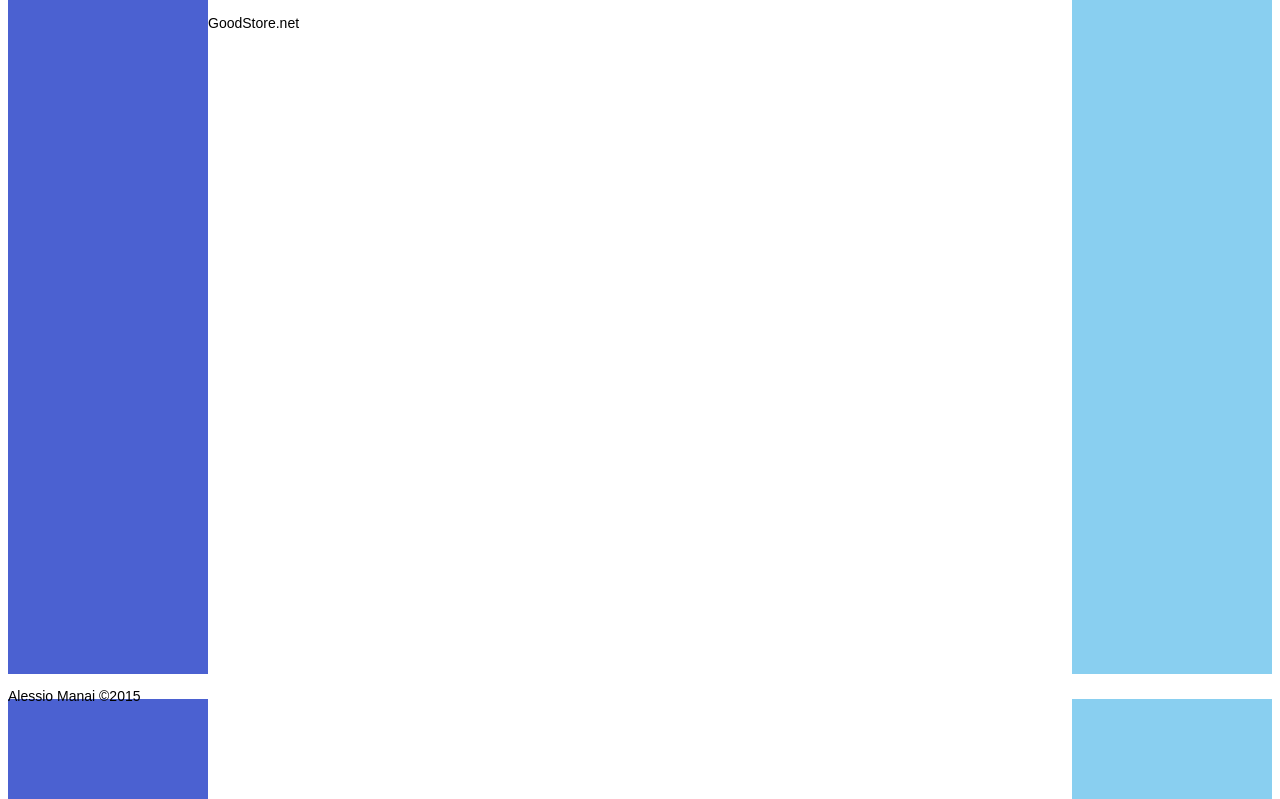
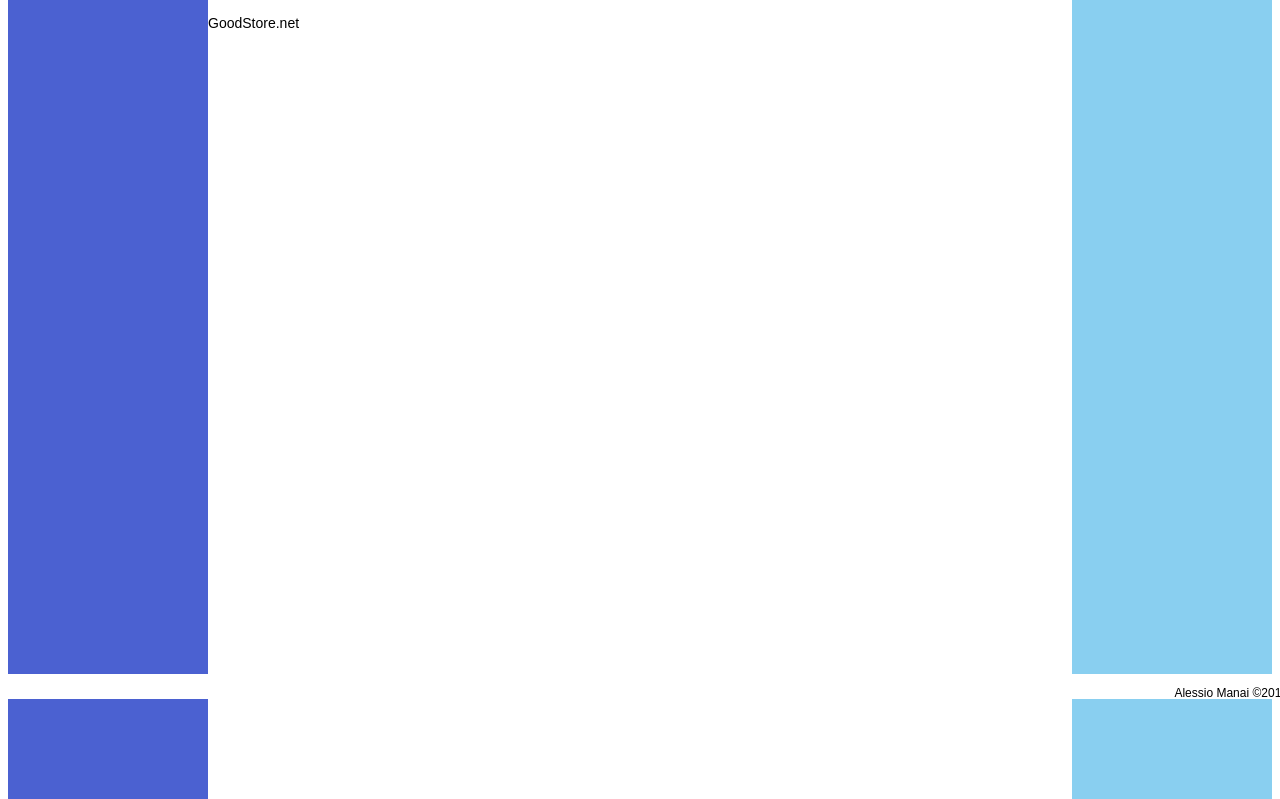
Before and after one commit to bmteclabscom/Amm2015, a PHP site: page / in a window 1280 px wide. Shown: the part 101-900 px from the top of the page. Run offline with PHP 8.4, Linux system fonts and the light colour scheme.

Commit message:
modified:   view/css/testo.css

```diff
--- a/view/css/testo.css
+++ b/view/css/testo.css
@@ -6,7 +6,7 @@ p {
 	font-size: 14px;
 }
 
-footer#footerText {
+p#footerText {
 	color: black;
 	font-family: "Arial", sans;
 	font-size: 12px;
```
